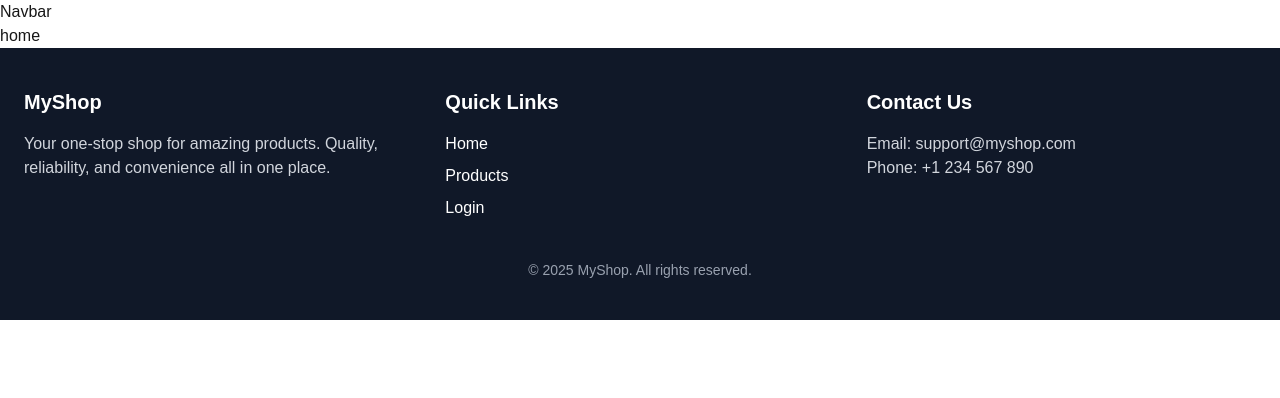
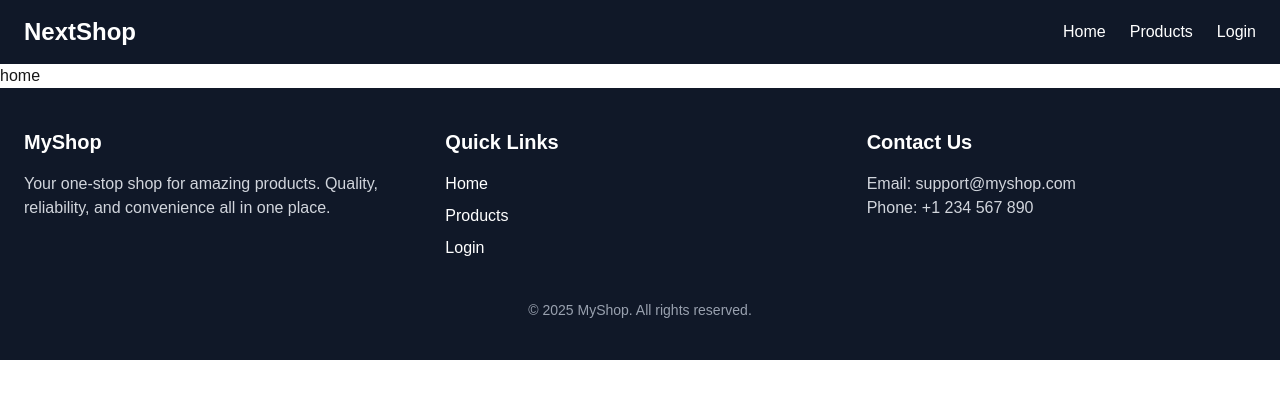
Before and after one commit to faysalahmed915/next-shop-client, a Next.js app: page / in a window 1280 px wide. Shown: the top 398 px of the page. Built offline with nearby package versions, Linux system fonts and the light colour scheme; no server answers.

Commit message:
Navbar is added

```diff
--- a/app/layout.js
+++ b/app/layout.js
@@ -2,16 +2,17 @@
 import Navbar from "@/components/Navbar"
 import "./globals.css"
 import Footer from "@/components/Footer"
+import { SessionProvider } from "next-auth/react"
 
 export default function RootLayout({ children }) {
   return (
     <html lang="en">
       <body className="bg-gray-50">
-        {/* <SessionProvider> */}
+        <SessionProvider>
         <Navbar />
         {children}
         <Footer />
-        {/* </SessionProvider> */}
+        </SessionProvider>
       </body>
     </html>
   )
--- a/components/Navbar.js
+++ b/components/Navbar.js
@@ -1,10 +1,83 @@
 "use client"
+import { useState } from "react"
+import Link from "next/link"
+import { signOut, useSession } from "next-auth/react"
+import { FaUserCircle } from "react-icons/fa"
 
 export default function Navbar() {
-    // const [isOpen, setIsOpen] = useState(false)
-    // const { data: session } = useSession() // get user session
+    const [isOpen, setIsOpen] = useState(false)
+    const { data: session } = useSession()
 
     return (
-       <div>Navbar</div>
+        <nav className="bg-gray-900 text-white px-6 py-4">
+            <div className="max-w-7xl mx-auto flex justify-between items-center">
+                {/* Logo */}
+                <h1 className="text-2xl font-bold">
+                    <Link href="/">NextShop</Link>
+                </h1>
+
+                {/* Desktop Menu */}
+                <div className="hidden md:flex items-center space-x-6">
+                    <Link href="/" className="hover:text-gray-300">Home</Link>
+                    <Link href="/products" className="hover:text-gray-300">Products</Link>
+
+                    {session ? (
+                        <>
+                            <Link href="/dashboard/add-product" className="hover:text-gray-300">
+                                Add Product
+                            </Link>
+                            <div className="flex items-center space-x-4">
+                                <FaUserCircle size={24} />
+                                <button
+                                    onClick={() => signOut()}
+                                    className="px-4 py-2 bg-red-600 rounded hover:bg-red-700"
+                                >
+                                    Logout
+                                </button>
+                            </div>
+                        </>
+                    ) : (
+                        <Link href="/login" className="hover:text-gray-300">Login</Link>
+                    )}
+                </div>
+
+                {/* Mobile Menu Button */}
+                <div className="md:hidden">
+                    <button
+                        onClick={() => setIsOpen(!isOpen)}
+                        className="focus:outline-none"
+                    >
+                        {isOpen ? "✖" : "☰"}
+                    </button>
+                </div>
+            </div>
+
+            {/* Mobile Menu */}
+            {isOpen && (
+                <div className="md:hidden mt-2 flex flex-col space-y-2">
+                    <Link href="/" className="hover:text-gray-300">Home</Link>
+                    <Link href="/products" className="hover:text-gray-300">Products</Link>
+
+                    {session ? (
+                        <>
+                            <Link href="/dashboard/add-product" className="hover:text-gray-300">
+                                Add Product
+                            </Link>
+                            <div className="flex items-center space-x-2">
+                                <FaUserCircle size={20} />
+                                <button
+                                    onClick={() => signOut()}
+                                    className="px-4 py-2 bg-red-600 rounded hover:bg-red-700"
+                                >
+                                    Logout
+                                </button>
+                            </div>
+                        </>
+                    ) : (
+                        <Link href="/login" className="hover:text-gray-300">Login</Link>
+                    )}
+                </div>
+            )}
+        </nav>
     )
 }
```
